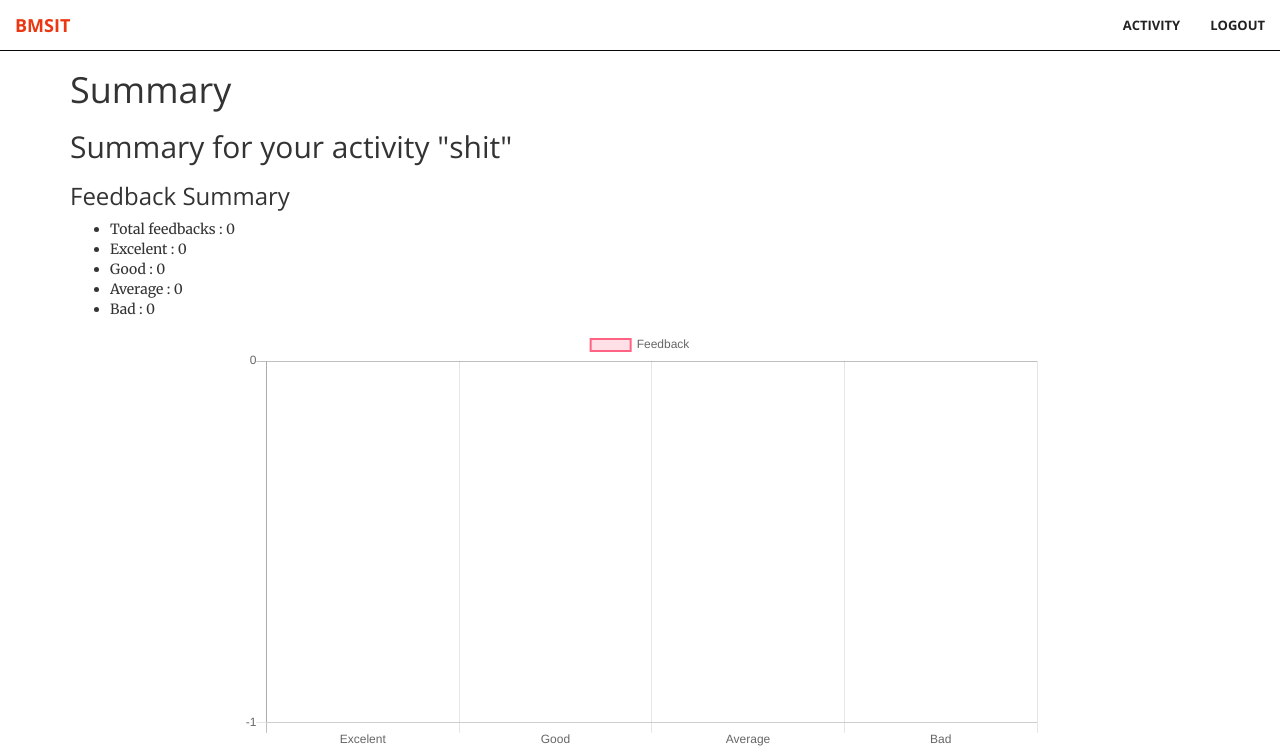
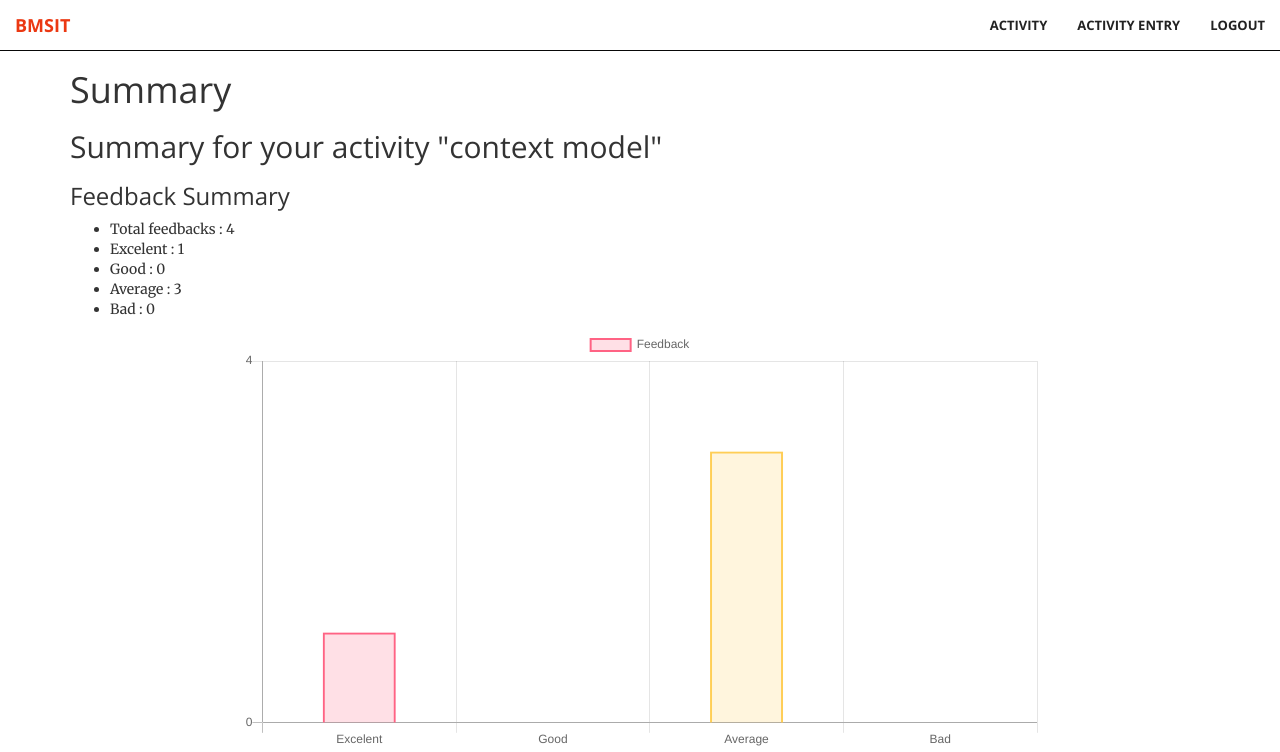
Before and after one commit to mayankkushal/college_project, a Django app: page /activity/activity/2 in a window 1280 px wide. Shown: the top 752 px of the page. Run offline with Django 3.2, Linux system fonts and the light colour scheme; a user stored in the database is signed in; data comes from the database, SQL or seed files in the repository; parts of the project's set-up code (start-up, migrations or seed data) failed here and were passed over; some libraries are stand-ins or nearby versions.

Commit message:
activity feedback system complete

```diff
--- a/activity/models.py
+++ b/activity/models.py
@@ -20,7 +20,7 @@
 	topic = models.CharField(max_length=200)
 	description = models.TextField(max_length=5000)
 	resource = models.TextField(max_length=5000)
-	attendance = models.PositiveIntegerField()
+	attendance = models.ManyToManyField(Student)
 
 	def __str__(self):
 		return self.teacher.emp_id+"("+str(self.date)+")" #date makes it easier to distinguish
--- a/activity/urls.py
+++ b/activity/urls.py
@@ -7,5 +7,6 @@
 	url(r'^activity_list', views.activity_list, name='activity_list'),
 	url(r'^activity/(?P<pk>[\w\-]+)', views.activity, name='activity'),
 	url(r'^feedback_activity', views.feedback_activity, name='feedback_activity'),
-	url(r'^feedback/(?P<pk>[\w\-]+)', views.feedback, name='feedback')
+	url(r'^feedback/(?P<pk>[\w\-]+)', views.feedback, name='feedback'),
+	url(r'^activity_entry', views.activity_entry, name="activity_entry")
 ]
--- a/activity/views.py
+++ b/activity/views.py
@@ -3,7 +3,7 @@
 from django.contrib.admin.views.decorators import staff_member_required
 from .models import Activity, FeedbackAnswer, FeedbackQuestion
 from details.models import Teacher, Student
-from .forms import FeedbackAnswerForm
+from .forms import FeedbackAnswerForm, ActivityForm
 from django.forms.models import modelformset_factory
 
 
@@ -30,24 +30,45 @@
 
 def feedback_activity(request):
 	student = Student.objects.get(user=request.user)
-	activity_list = Activity.objects.filter(for_class=student.student_class)
+	activity_list = Activity.objects.filter(for_class=student.student_class, attendance=student)
 	return render(request, 'activity/feedback_activity_list.html', {'activity_list':activity_list})
 
 def feedback(request, pk):
 	activity = Activity.objects.get(pk=pk)
 	student = Student.objects.get(user=request.user)
 
-	#extra number has to be changed with the number of questions
-	AnswerFormSet = modelformset_factory(FeedbackAnswer, form=FeedbackAnswerForm, extra=2)
+	feedback = False
+	answer = FeedbackAnswer.objects.filter(student=student, activity=activity)
+	if answer:
+		feedback = True
+		return render(request, 'activity/feedback.html', {'feedback':feedback,'activity':activity})
+	else:
+		question_count = FeedbackQuestion.objects.all().count()
+		AnswerFormSet = modelformset_factory(FeedbackAnswer, form=FeedbackAnswerForm, extra=question_count)
+		if request.method == 'POST':
+			formset = AnswerFormSet(request.POST, queryset=FeedbackAnswer.objects.none())
+			if formset.is_valid():
+				for form, que in zip(formset, FeedbackQuestion.objects.all()):
+					ans = form.cleaned_data.get('answer')
+					answer = FeedbackAnswer(answer=ans, student=student, question=que, activity=activity)
+					answer.save()
+			return HttpResponseRedirect(reverse('activity:feedback_activity'))
+		else:
+			formset = AnswerFormSet(queryset=FeedbackAnswer.objects.none())
+			form_zip = zip(formset, FeedbackQuestion.objects.all())
+			return render(request, 'activity/feedback.html', {'formset':formset, 'activity':activity, 'form_zip':form_zip})
+
+@staff_member_required
+def activity_entry(request):
 	if request.method == 'POST':
-		formset = AnswerFormSet(request.POST, queryset=FeedbackAnswer.objects.none())
-		if formset.is_valid():
-			for form, que in zip(formset, FeedbackQuestion.objects.all()):
-				ans = form.cleaned_data.get('answer')
-				answer = FeedbackAnswer(answer=ans, student=student, question=que, activity=activity)
-				answer.save()
-		return HttpResponseRedirect(reverse('index'))
+		activity_form = ActivityForm(request.POST)
+		if activity_form.is_valid():
+			activity = activity_form.save(commit=False)
+			activity.teacher = Teacher.objects.get(user=request.user)
+			activity.save()
+			return HttpResponseRedirect(reverse('activity:activity_list'))
+		else:
+			return HttpResponse("Entry Failed. Try again")
 	else:
-		formset = AnswerFormSet(queryset=FeedbackAnswer.objects.none())
-		form_zip = zip(formset, FeedbackQuestion.objects.all())
-		return render(request, 'activity/feedback.html', {'formset':formset, 'activity':activity, 'form_zip':form_zip})
+		activity_form = ActivityForm()
+		return render(request, 'activity/activity_entry.html', {'activity_form':activity_form})
--- a/details/urls.py
+++ b/details/urls.py
@@ -2,5 +2,6 @@
 from details import views
 
 urlpatterns = [
-	url(r'^$', views.index, name='index')
+	url(r'^$', views.index, name='index'),
+	url(r'^account/registration/student_register', views.student_register, name='student_register')
 ]
--- a/static/css/creative.css
+++ b/static/css/creative.css
@@ -124,7 +124,7 @@
 header {
   position: relative;
   width: 100%;
-  min-height: auto;
+  height: 100vh;
   -webkit-background-size: cover;
   -moz-background-size: cover;
   background-size: cover;
--- a/templates/activity/feedback.html
+++ b/templates/activity/feedback.html
@@ -4,7 +4,10 @@
 
 {% block body_block %}
 <div class="container first">
-<h2>Please give feedback for "{{ activity.topic}}"</h2>
+{% if feedback %}
+	<h2>You have already given feedback for "{{ activity.activity_type }}" on topic "{{ activity.topic }}"</h2>
+{% else %}
+	<h2>Please give feedback for "{{ activity.activity_type }}" on topic "{{ activity.topic }}"</h2>
 	<form method="post">
 	{% csrf_token %}
 		<ol>
@@ -16,5 +19,6 @@
 		</ol>
 		<input type="submit" name="submit" id="feedback-submit">
 	</form>
+{% endif %}
 </div>
 {% endblock %}
--- a/templates/activity/feedback_activity_list.html
+++ b/templates/activity/feedback_activity_list.html
@@ -2,10 +2,10 @@
 
 {% block body_block %}
 <div class="container first">
-	<h1>Activities</h1>
+	<h1>Activities attended</h1>
 	<ul>
 	{% for activity in activity_list %}
-		<a href="{% url 'activity:feedback' pk=activity.pk %}"><li>{{ activity.topic }}</li></a>
+		<a href="{% url 'activity:feedback' pk=activity.pk %}"><li>{{ activity.activity_type}} - {{ activity.topic }}</li></a>
 	{% endfor %}
 	</ul>
 </div>
--- a/templates/base.html
+++ b/templates/base.html
@@ -59,6 +59,9 @@
                         <li>
                             <a class="page-scroll" href="{% url 'activity:activity_list' %}">Activity</a>
                         </li>
+                        <li>
+                            <a class="page-scroll" href="{% url 'activity:activity_entry' %}">Activity Entry</a>
+                        </li>
                     {% else %}
                         <li>
                             <a class="page-scroll" href="{% url 'activity:feedback_activity' %}">Feedback</a>
--- a/templates/details/index.html
+++ b/templates/details/index.html
@@ -3,7 +3,7 @@
 {% block title_block %}Home{% endblock %}
 
 {% block body_block %}
-	<!--add our code here. do not touch base.html -->
+	<!--add code here. do not touch base.html -->
 	<header>
         <div class="header-content">
             <div class="header-content-inner">
--- a/templates/registration/registration_complete.html
+++ b/templates/registration/registration_complete.html
@@ -1,10 +1,10 @@
 {% extends 'base.html' %}
 
-% block title_block %}Registration-Complete{% endblock %}
+{% block title_block %}Registration-Complete{% endblock %}
 
 {% block body_block %}
 	<div class="container">
 	<p>Registration successful.</p>
-		<p><a href="{% url 'profile' %}" class="btn btn-lg btn-success">Next</a> </p>
+
 	</div>
 {% endblock %}
```
Also changed, not shown: activity/forms.py (+12 -5 lines), details/forms.py (added, +8 -0 lines), details/views.py (+19 -3 lines), templates/activity/activity_entry.html (added, +13 -0 lines), templates/details/student_register.html (added, +11 -0 lines), activity/admin.py (line endings or trailing spaces), activity/migrations/0009_auto_20170422_2057.py (added), activity/migrations/0010_auto_20170422_2058.py (added), db.sqlite3. Lines whose indentation alone changed are shown as unchanged.
